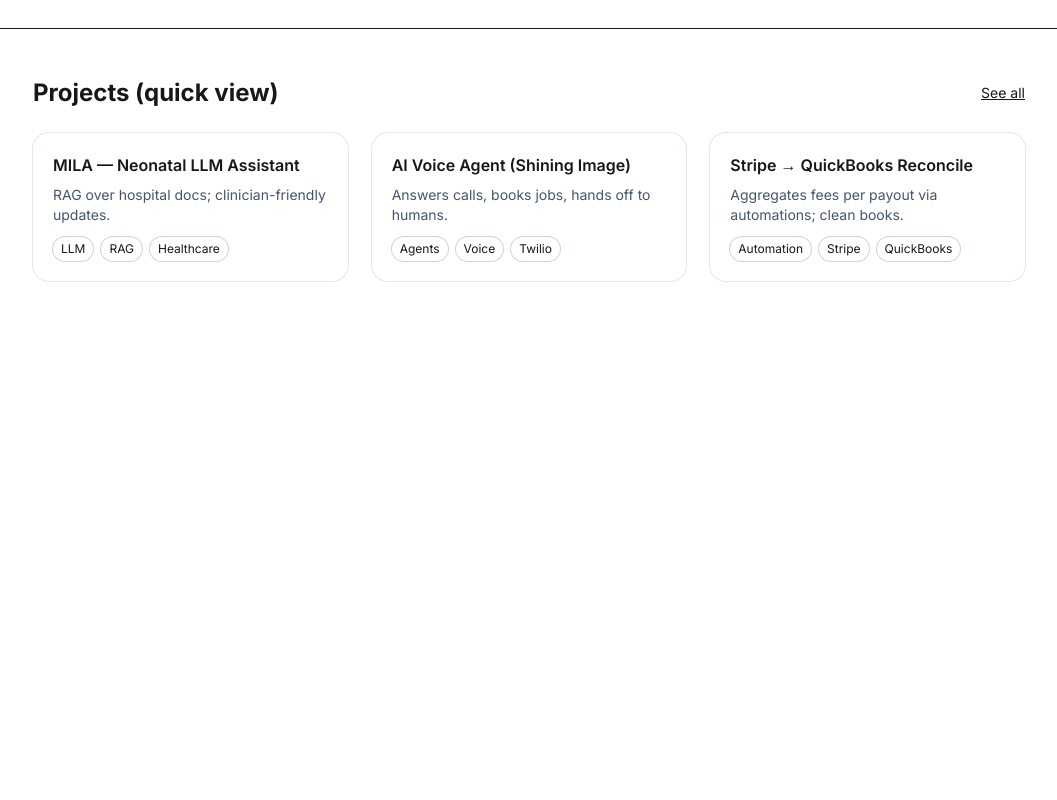
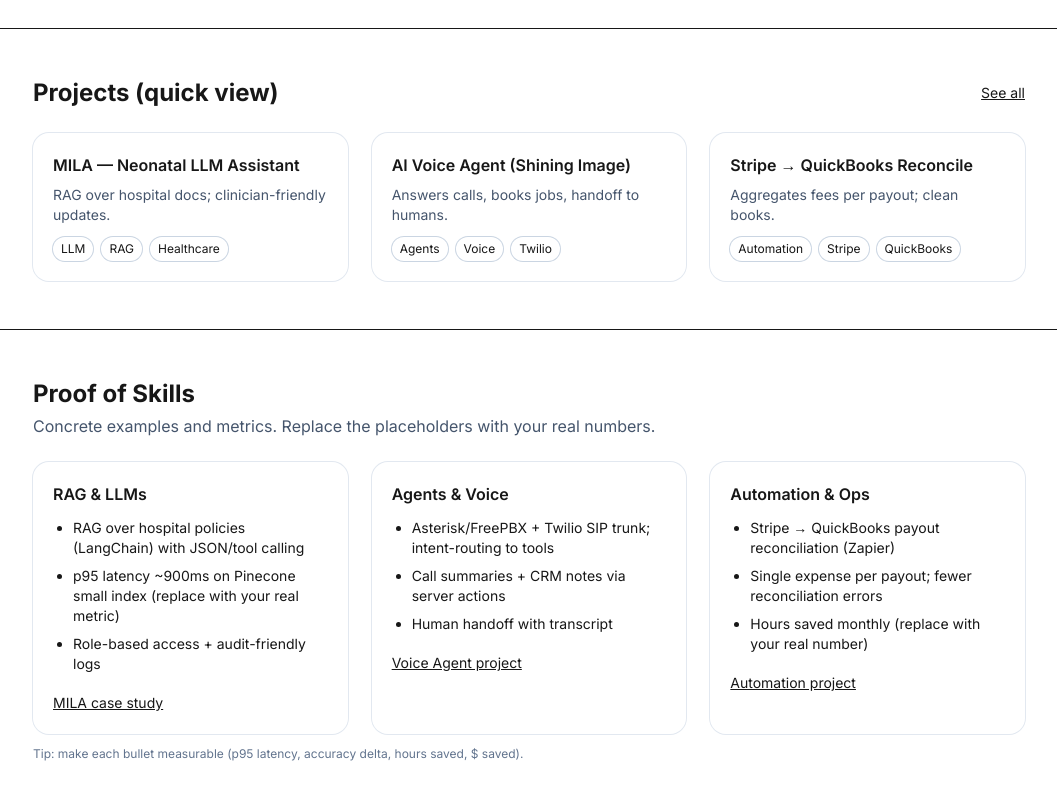
Before and after one commit to bugfreewaldo/osvaldo-portfolio, a Next.js app: page / in a window 1280 px wide. Shown: the part 706-1506 px from the top of the page, without its empty margins (111-1168 px from the left). Before the commit the page ends 1035 px from the top, so only its background shows below. Built offline with nearby package versions, Linux system fonts and the light colour scheme.

Commit message:
home: restore hero + skills + projects + proof

```diff
--- a/src/app/page.tsx
+++ b/src/app/page.tsx
@@ -6,25 +6,33 @@ const skillGroups = [
   { label: "Frontend", items: ["Next.js", "React", "TailwindCSS", "TypeScript"] },
 ];
 
-type Card = { slug: string; title: string; blurb: string; tags: string[] };
-const teaserProjects: Card[] = [
+const proof = [
   {
-    slug: "mila-neonatal-llm",
-    title: "MILA — Neonatal LLM Assistant",
-    blurb: "RAG over hospital docs; clinician-friendly updates.",
-    tags: ["LLM", "RAG", "Healthcare"],
+    area: "RAG & LLMs",
+    bullets: [
+      "RAG over hospital policies (LangChain) with JSON/tool calling",
+      "p95 latency ~900ms on Pinecone small index (replace with your real metric)",
+      "Role-based access + audit-friendly logs",
+    ],
+    link: { href: "/projects/mila-neonatal-llm", label: "MILA case study" },
   },
   {
-    slug: "ai-voice-agent",
-    title: "AI Voice Agent (Shining Image)",
-    blurb: "Answers calls, books jobs, hands off to humans.",
-    tags: ["Agents", "Voice", "Twilio"],
+    area: "Agents & Voice",
+    bullets: [
+      "Asterisk/FreePBX + Twilio SIP trunk; intent-routing to tools",
+      "Call summaries + CRM notes via server actions",
+      "Human handoff with transcript",
+    ],
+    link: { href: "/projects/ai-voice-agent", label: "Voice Agent project" },
   },
   {
-    slug: "stripe-qb-reconcile",
-    title: "Stripe → QuickBooks Reconcile",
-    blurb: "Aggregates fees per payout via automations; clean books.",
-    tags: ["Automation", "Stripe", "QuickBooks"],
+    area: "Automation & Ops",
+    bullets: [
+      "Stripe → QuickBooks payout reconciliation (Zapier)",
+      "Single expense per payout; fewer reconciliation errors",
+      "Hours saved monthly (replace with your real number)",
+    ],
+    link: { href: "/projects/stripe-qb-reconcile", label: "Automation project" },
   },
 ];
 
@@ -97,7 +105,11 @@ export default function Home() {
             <Link href="/projects" className="text-sm underline">See all</Link>
           </div>
           <div className="grid sm:grid-cols-2 md:grid-cols-3 gap-6 mt-6">
-            {teaserProjects.map((p) => (
+            {[
+              { slug: "mila-neonatal-llm", title: "MILA — Neonatal LLM Assistant", blurb: "RAG over hospital docs; clinician-friendly updates.", tags: ["LLM", "RAG", "Healthcare"] },
+              { slug: "ai-voice-agent", title: "AI Voice Agent (Shining Image)", blurb: "Answers calls, books jobs, handoff to humans.", tags: ["Agents", "Voice", "Twilio"] },
+              { slug: "stripe-qb-reconcile", title: "Stripe → QuickBooks Reconcile", blurb: "Aggregates fees per payout; clean books.", tags: ["Automation", "Stripe", "QuickBooks"] },
+            ].map((p) => (
               <Link
                 key={p.slug}
                 href={`/projects/${p.slug}`}
@@ -117,6 +129,34 @@ export default function Home() {
           </div>
         </div>
       </section>
+
+      {/* Proof of Skills */}
+      <section id="proof" className="py-12 border-t">
+        <div className="max-w-5xl mx-auto px-4">
+          <h2 className="text-2xl font-bold">Proof of Skills</h2>
+          <p className="text-slate-600 mt-1">Concrete examples and metrics. Replace the placeholders with your real numbers.</p>
+
+          <div className="grid sm:grid-cols-2 md:grid-cols-3 gap-6 mt-6">
+            {proof.map((b) => (
+              <div key={b.area} className="p-5 rounded-2xl ring-1 ring-slate-200">
+                <h3 className="font-semibold">{b.area}</h3>
+                <ul className="mt-3 space-y-2 text-sm list-disc pl-5">
+                  {b.bullets.map((it) => <li key={it}>{it}</li>)}
+                </ul>
+                <div className="mt-4">
+                  <a className="text-sm underline" href={b.link.href}>
+                    {b.link.label}
+                  </a>
+                </div>
+              </div>
+            ))}
+          </div>
+
+          <p className="text-xs text-slate-500 mt-3">
+            Tip: make each bullet measurable (p95 latency, accuracy delta, hours saved, $ saved).
+          </p>
+        </div>
+      </section>
     </main>
   );
 }
```
